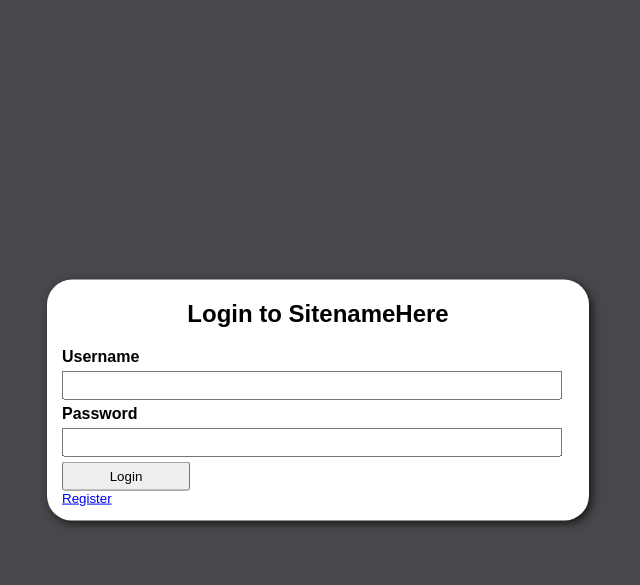
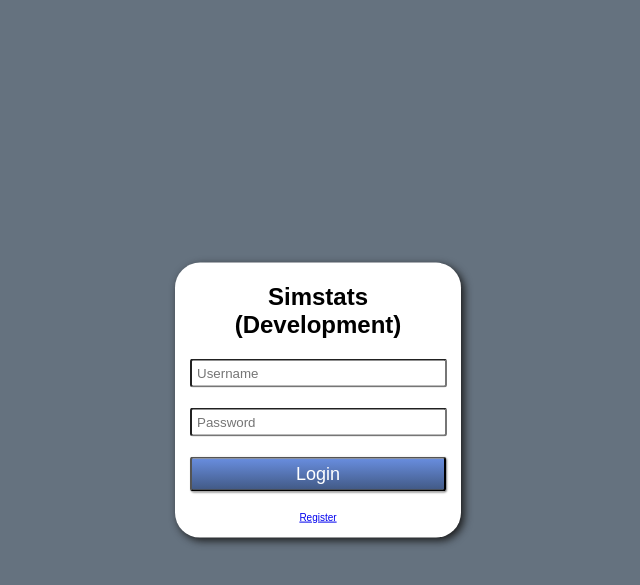
Before and after one commit to nooperation/slcms, a PHP site: page /login.php in a window 1280 px wide. Shown: the top 585 px of the page, without its empty margins (322-962 px from the left). Run offline with PHP 8.4, Linux system fonts and the light colour scheme; some libraries are stand-ins or nearby versions.

Commit message:
Updated display of main login page

```diff
--- a/css/login.css
+++ b/css/login.css
@@ -1,8 +1,9 @@
 body {
-    background-color: rgba(72, 71, 75, 1.0);
+    background-color: #65727F;
     font: 10pt arial;
     width: 100%;
     height: 100%;
+
 
 }
 
@@ -12,7 +13,7 @@ body {
     background-color: white;
     align-content: center;
     margin: auto;
-    width: 512px;
+    width: 256px;
     border-radius: 25px;
     box-shadow: 3px 3px 8px #181818;
     padding-left: 15px;
@@ -30,22 +31,40 @@ body {
 
 input {
     padding: 5px;
-    margin-bottom: 5px;
-    margin-top: 5px;
+    margin-bottom: 20px;
     width: 95%;
+    border-radius: 3px;
 }
 
 button {
     horiz-align: center;
     padding: 5px;
-    width: 128px;
+    color:white;
+    font-size: 18px;
+    width: 100%;
+    background: linear-gradient(to bottom, #8dde8c 0%, #448643 100%);
+
+    background: linear-gradient(to bottom, #688dde 0%, #425a86 100%);
+    border-radius: 3px;
+    box-shadow: 1px 1px 2px #838383;
+
+
+}
+
+div.loginSubmitBox {
+    width: 100%;
+}
+div.loginExtras {
+    margin-top: 20px;
+    text-align: center;
+    font-size: 10px;
 }
 h2 {
     font-size: 24px;
     text-align: center;
 }
 label {
-    font-size: 16px;
+    font-size: 12px;
     font-weight: bold;
 }
 input.password {
--- a/login.php
+++ b/login.php
@@ -54,7 +54,7 @@ if(isset($_POST['username']) && isset($_POST['password']))
 
 ?>
 
-<!DOCTYPE HTML PUBLIC "-//W3C//DTD HTML 4.01 Transitional//EN" "http://www.w3.org/TR/html4/loose.dtd">
+<!DOCTYPE HTML>
 <html ng-app="loginApp">
 	<head>
 		<title>Simstats Login</title>
@@ -69,11 +69,11 @@ if(isset($_POST['username']) && isset($_POST['password']))
 	</head>
 <body  ng-controller="loginPageController as loginPage">
 <div class="loginBox">
-	<h2>Login to SitenameHere</h2>
+	<h2>Simstats (Development)</h2>
 	<form action="login.php" method="post">
-		<div><label for="username">Username</label><div></div><input type="text" name="username" id="username"></div>
-		<div><label for="password">Password</div></label><div> <input type="password" name="password" id="password"></div>
-		<div><button type="submit">Login</button> </div>
+		<input type="text" name="username" id="username" placeholder="Username" required</div>
+		<div> <input type="password" name="password" id="password" placeholder="Password" required></div>
+		<div class="loginSubmitBox"><button type="submit">Login</button> </div>
 	</form>
 	<?php
 	if(isset($formError))
@@ -81,7 +81,7 @@ if(isset($_POST['username']) && isset($_POST['password']))
 		echo "ERROR: " . $formError;
 	}
 	?>
-	<a href="register.php">Register</a>
+	<div class="loginExtras"><a href="register.php">Register</a></div>
 </div>
 </body>
 </html>
```
